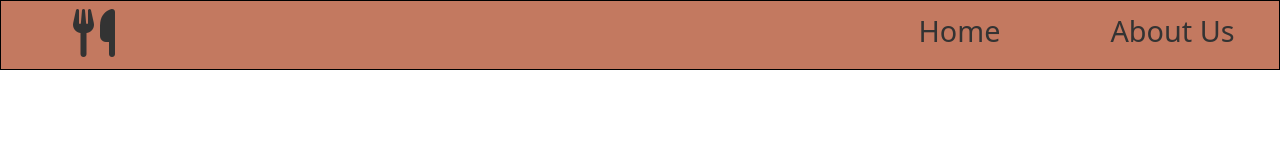
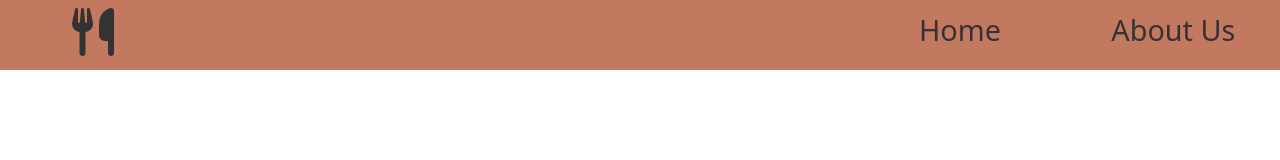
Before and after one commit to sevilcankiz/cookbook, a plain HTML site: page index.html in a window 1280 px wide. Drawn offline with nearby package versions, Linux system fonts and the light colour scheme.

Commit message:
removed debug class from header, set header position to fixed

```diff
--- a/index.html
+++ b/index.html
@@ -15,7 +15,7 @@
 </head>
 
 <body>
-  <header id="home" class="container-fluid debug">
+  <header id="home" class="container-fluid ">
     <nav class="row mt-2 ">
       <div class="col-sm-8 col-6 ps-5 "><i class="fa-solid fa-utensils fa-3x"></i></div>
       <div class="col-sm-4 col-6">
--- a/styles/index.css
+++ b/styles/index.css
@@ -13,6 +13,8 @@ body {
 header {
   min-height: 70px;
   background-color: #C37960;
+  position: fixed;
+  top: 0px
 }
 
 header nav i {
```
